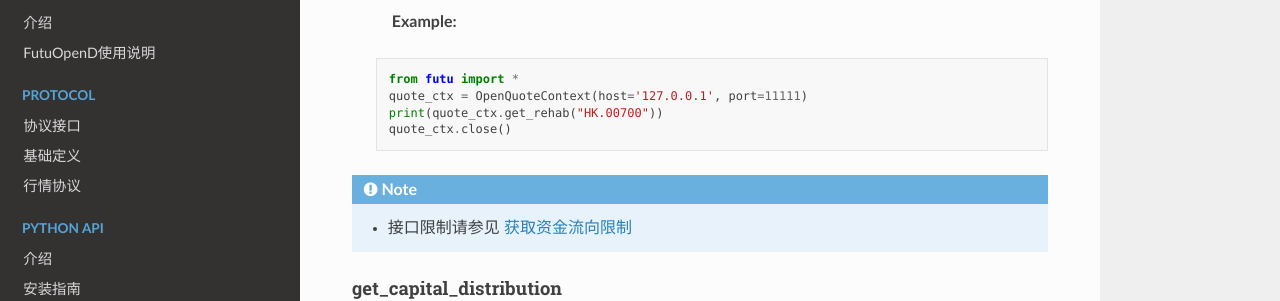
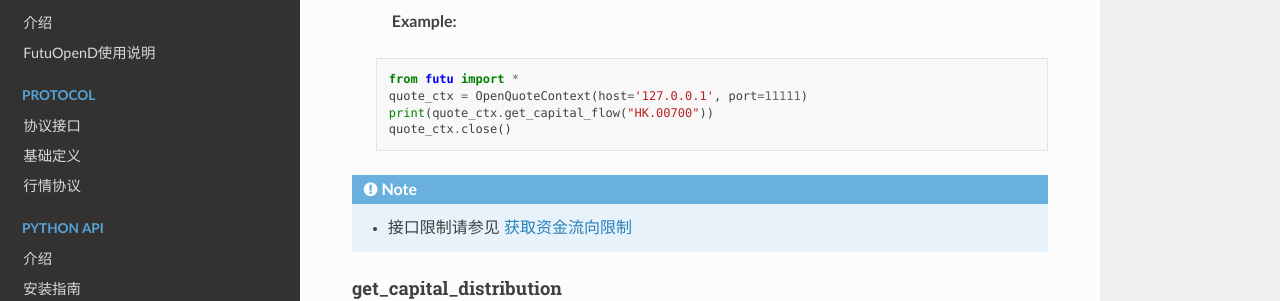
Before and after one commit to FutunnOpen/futu-api-doc, a Sphinx documentation site: the page built from doc_maker/source/api/Quote_API.rst, in a window 1280 px wide and 900 px high, scrolled down 30774 px. Shown: the part 154-455 px from the top of the window. Built offline with Sphinx 7.4.7 and the Read the Docs theme 2.0.0, drawn with Linux system fonts in a browser that asks for light colours; pages that are not in the unit, such as notebooks, are missing from menus.

Commit message:
优化文档

```diff
--- a/doc_maker/source/api/Quote_API.rst
+++ b/doc_maker/source/api/Quote_API.rst
@@ -1457,7 +1457,7 @@ last_valid_time         string         数据最后有效时间字符串
 
     from futu import *
     quote_ctx = OpenQuoteContext(host='127.0.0.1', port=11111)
-    print(quote_ctx.get_rehab("HK.00700"))
+    print(quote_ctx.get_capital_flow("HK.00700"))
     quote_ctx.close()
 
 .. note::
```
